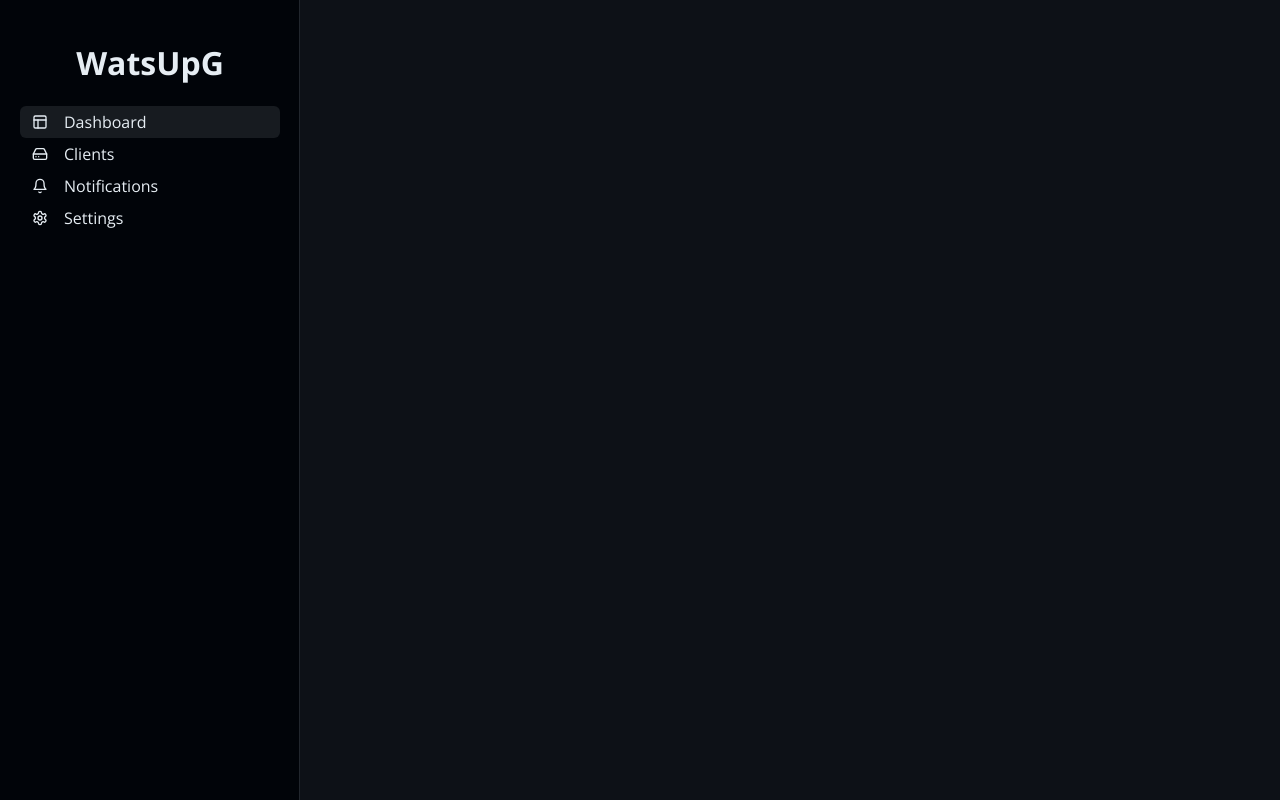
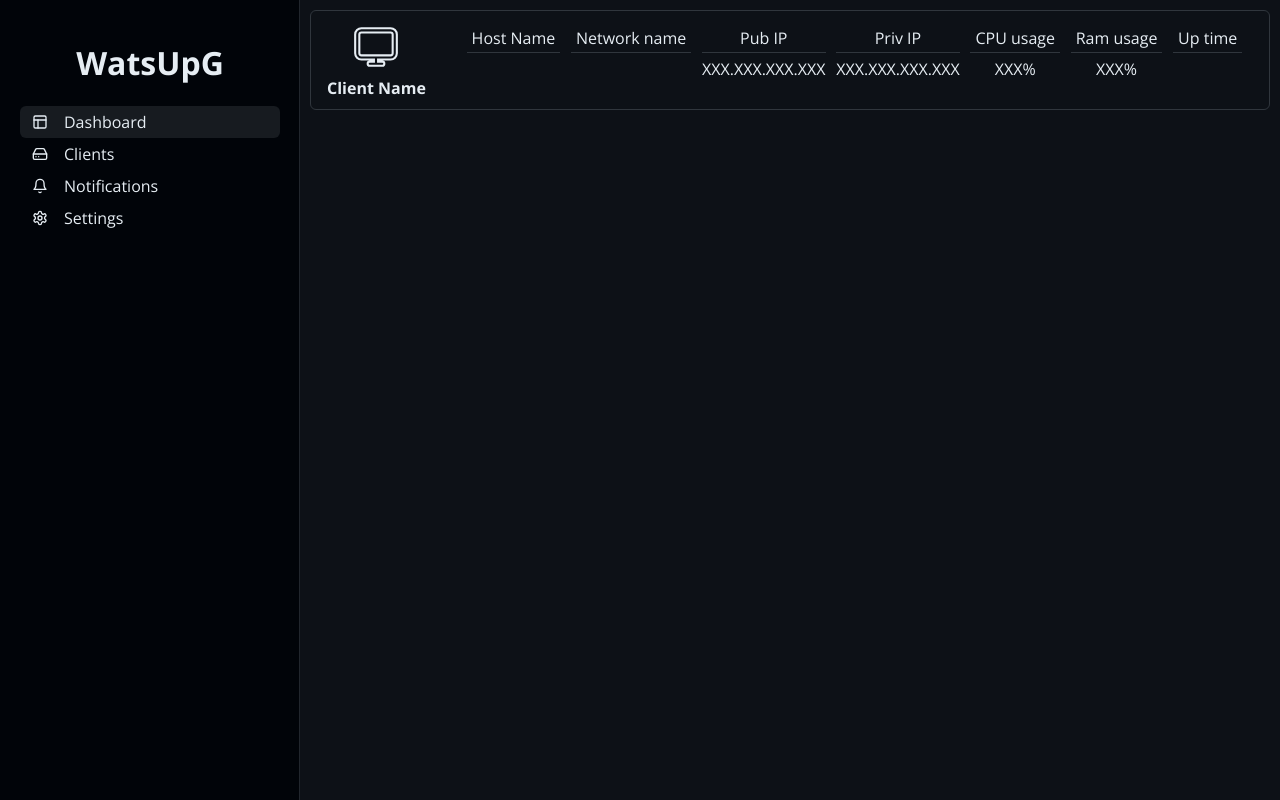
Before and after one commit to YelloElefant/WatsUpG, a PHP site: page /index.html in a window 1280 px wide. Run offline with PHP 8.4, Linux system fonts and the light colour scheme.

Commit message:
making clients box
Signed-off-by: YelloElefant <alextrotternz@gmail.com>

```diff
--- a/Server/docker/Pages/index.html
+++ b/Server/docker/Pages/index.html
@@ -13,7 +13,8 @@
 </head>
 
 <body>
-   <header>
+   <div id="contentWrapper">
+      <div id="contentLeft">
          <div id="sidebarWrapper">
             <div id="sidebar">
                <div id="sidebarHeader">
@@ -22,8 +23,8 @@
                <div id="sidebarContent">
                   <a href="#" class="sidebarLink" id="dashboardLink">
                      <svg xmlns="http://www.w3.org/2000/svg" width="24" height="24" viewBox="0 0 24 24" fill="none"
-                     stroke="currentColor" stroke-width="2" stroke-linecap="round" stroke-linejoin="round" class="icon"
-                     aria-hidden="true" role="img">
+                        stroke="currentColor" stroke-width="2" stroke-linecap="round" stroke-linejoin="round"
+                        class="icon" aria-hidden="true" role="img">
                         <rect x="3" y="3" width="18" height="18" rx="2" ry="2"></rect>
                         <line x1="3" y1="9" x2="21" y2="9"></line>
                         <line x1="9" y1="21" x2="9" y2="9"></line>
@@ -32,8 +33,8 @@
                   </a>
                   <a href="#" class="sidebarLink" id="clientsLink">
                      <svg xmlns="http://www.w3.org/2000/svg" width="24" height="24" viewBox="0 0 24 24" fill="none"
-                     stroke="currentColor" stroke-width="2" stroke-linecap="round" stroke-linejoin="round" class="icon"
-                     aria-hidden="true" role="img">
+                        stroke="currentColor" stroke-width="2" stroke-linecap="round" stroke-linejoin="round"
+                        class="icon" aria-hidden="true" role="img">
                         <line x1="22" y1="12" x2="2" y2="12"></line>
                         <path
                            d="M5.45 5.11 2 12v6a2 2 0 0 0 2 2h16a2 2 0 0 0 2-2v-6l-3.45-6.89A2 2 0 0 0 16.76 4H7.24a2 2 0 0 0-1.79 1.11z">
@@ -45,8 +46,8 @@
                   </a>
                   <a href="#" class="sidebarLink" id="notificationsLink">
                      <svg xmlns="http://www.w3.org/2000/svg" width="24" height="24" viewBox="0 0 24 24" fill="none"
-                     stroke="currentColor" stroke-width="2" stroke-linecap="round" stroke-linejoin="round" class="icon"
-                     aria-hidden="true" role="img">
+                        stroke="currentColor" stroke-width="2" stroke-linecap="round" stroke-linejoin="round"
+                        class="icon" aria-hidden="true" role="img">
                         <path d="M18 8A6 6 0 0 0 6 8c0 7-3 9-3 9h18s-3-2-3-9"></path>
                         <path d="M13.73 21a2 2 0 0 1-3.46 0"></path>
                      </svg>
@@ -54,8 +55,8 @@
                   </a>
                   <a href="#" class="sidebarLink" id="settingsLink">
                      <svg xmlns="http://www.w3.org/2000/svg" width="24" height="24" viewBox="0 0 24 24" fill="none"
-                     stroke="currentColor" stroke-width="2" stroke-linecap="round" stroke-linejoin="round" class="icon"
-                     aria-hidden="true" role="img">
+                        stroke="currentColor" stroke-width="2" stroke-linecap="round" stroke-linejoin="round"
+                        class="icon" aria-hidden="true" role="img">
                         <path
                            d="M12.22 2h-.44a2 2 0 0 0-2 2v.18a2 2 0 0 1-1 1.73l-.43.25a2 2 0 0 1-2 0l-.15-.08a2 2 0 0 0-2.73.73l-.22.38a2 2 0 0 0 .73 2.73l.15.1a2 2 0 0 1 1 1.72v.51a2 2 0 0 1-1 1.74l-.15.09a2 2 0 0 0-.73 2.73l.22.38a2 2 0 0 0 2.73.73l.15-.08a2 2 0 0 1 2 0l.43.25a2 2 0 0 1 1 1.73V20a2 2 0 0 0 2 2h.44a2 2 0 0 0 2-2v-.18a2 2 0 0 1 1-1.73l.43-.25a2 2 0 0 1 2 0l.15.08a2 2 0 0 0 2.73-.73l.22-.39a2 2 0 0 0-.73-2.73l-.15-.08a2 2 0 0 1-1-1.74v-.5a2 2 0 0 1 1-1.74l.15-.09a2 2 0 0 0 .73-2.73l-.22-.38a2 2 0 0 0-2.73-.73l-.15.08a2 2 0 0 1-2 0l-.43-.25a2 2 0 0 1-1-1.73V4a2 2 0 0 0-2-2z">
                         </path>
@@ -66,9 +67,58 @@
                </div>
             </div>
          </div>
-
-
-   </header>
+      </div>
+      <div id="contentRight">
+         <div id="clientsWrapper">
+            <div id="clients">
+               <div class="clientCard">
+                  <div class="clientHead">
+                     <div class="clientImage">
+                        <svg width="50px" height="50" viewBox="0 0 24 24" fill="none" xmlns="http://www.w3.org/2000/svg"
+                           stroke="#e6edf3">
+                           <path fill-rule="evenodd" clip-rule="evenodd"
+                              d="M2 6C2 4.34315 3.34315 3 5 3H19C20.6569 3 22 4.34315 22 6V15C22 16.6569 20.6569 18 19 18H13V19H15C15.5523 19 16 19.4477 16 20C16 20.5523 15.5523 21 15 21H9C8.44772 21 8 20.5523 8 20C8 19.4477 8.44772 19 9 19H11V18H5C3.34315 18 2 16.6569 2 15V6ZM5 5C4.44772 5 4 5.44772 4 6V15C4 15.5523 4.44772 16 5 16H19C19.5523 16 20 15.5523 20 15V6C20 5.44772 19.5523 5 19 5H5Z" />
+                        </svg>
+                     </div>
+                     <div class="clientName">
+                        <span>Client Name</span>
+                     </div>
+                  </div>
+                  <div class="clientInfo">
+                     <div class="clientInfoBox">
+                        <span class="clientInfoBoxName">Host Name</span>
+                        <span class="clientInfoBoxContent"></span>
+                     </div>
+                     <div class="clientInfoBox">
+                        <span class="clientInfoBoxName">Network name</span>
+                        <span class="clientInfoBoxContent"></span>
+                     </div>
+                     <div class="clientInfoBox">
+                        <span class="clientInfoBoxName">Pub IP</span>
+                        <span class="clientInfoBoxContent">XXX.XXX.XXX.XXX</span>
+                     </div>
+                     <div class="clientInfoBox">
+                        <span class="clientInfoBoxName">Priv IP</span>
+                        <span class="clientInfoBoxContent">XXX.XXX.XXX.XXX</span>
+                     </div>
+                     <div class="clientInfoBox">
+                        <span class="clientInfoBoxName">CPU usage</span>
+                        <span class="clientInfoBoxContent">XXX%</span>
+                     </div>
+                     <div class="clientInfoBox">
+                        <span class="clientInfoBoxName">Ram usage</span>
+                        <span class="clientInfoBoxContent">XXX%</span>
+                     </div>
+                     <div class="clientInfoBox">
+                        <span class="clientInfoBoxName">Up time</span>
+                        <span class="clientInfoBoxContent"></span>
+                     </div>
+                  </div>
+               </div>
+            </div>
+         </div>
+      </div>
+   </div>
    <script src="./scripts/index.js"></script>
 </body>
 
--- a/Server/docker/Pages/styles/index.css
+++ b/Server/docker/Pages/styles/index.css
@@ -2,12 +2,20 @@
    --main-font-color: rgb(230, 237, 243);
    --main-font: 'Open Sans', sans-serif;
    --sidebar-width: 300px;
+   --border-radius: 0.375rem;
+   --border-color: #21262d;
+   --secondary-border-color: #30363d;
 }
 
 * {
    box-sizing: border-box;
    color: var(--main-font-color);
    font-family: var(--main-font);
+}
+
+p {
+   margin: 0;
+   padding: 0;
 }
 
 a {
@@ -27,20 +35,30 @@
 }
 
 header {
-   background-color: #010409;
-   height: 100%;
-   width: var(--sidebar-width);
-   border-right: #21262d solid thin;
+
    /* box-shadow: inset 0 1px 0 #21262d; */
 }
+
+#contentWrapper {
+   display: flex;
+   flex-direction: row;
+   height: 100%;
+   width: 100%;
+}
+
+#contentLeft {
+   background-color: #010409;
+   border-right: #21262d solid thin;
+   width: 300px;
+   height: 100%;
+}
+
 
 #sidebarWrapper {
    height: 100%;
    width: var(--sidebar-width);
-   position: fixed;
+   /* position: fixed; */
    z-index: 1;
-   top: 0;
-   left: 0;
    overflow-x: hidden;
 }
 
@@ -75,7 +93,7 @@
 
 .sidebarLink:hover {
    background-color: #171b20;
-   border-radius: 0.375rem;
+   border-radius: var(--border-radius);
 }
 
 .icon {
@@ -96,3 +114,78 @@
    font-weight: 700;
    text-align: center;
 }
+
+
+
+
+#contentRight {
+   flex: 2;
+   width: 100%;
+   padding: 10px;
+}
+
+.clientCard {
+   height: 100px;
+   width: 100%;
+   border: solid thin var(--secondary-border-color);
+   border-radius: var(--border-radius);
+   padding: 16px;
+   display: flex;
+   flex-direction: row;
+   align-items: center;
+   justify-content: flex-start;
+}
+
+.clientHead {
+   display: flex;
+   flex-direction: column;
+   align-items: center;
+   justify-content: center;
+   flex-wrap: nowrap;
+   margin-right: 30px;
+}
+
+.clientName {
+   font-size: 1em;
+   font-weight: 700;
+   margin: 0;
+   padding: 0;
+   width: auto;
+   text-wrap: nowrap;
+}
+
+.clientImage {
+   text-align: center;
+}
+
+.clientInfo {
+   display: flex;
+   flex-direction: row;
+   flex-wrap: wrap;
+   align-items: center;
+   justify-content: space-evenly;
+   width: 100%;
+   height: 100%;
+}
+
+.clientInfoBox {
+   height: 100%;
+   display: flex;
+   flex-direction: column;
+   align-items: center;
+   justify-content: flex-start;
+}
+
+.clientInfoBoxName {
+   padding: 0 5px 3px 5px;
+   border-bottom: var(--secondary-border-color) solid thin;
+   width: 100%;
+   text-align: center;
+}
+
+.clientInfoBoxContent {
+   text-align: center;
+
+   width: 100%;
+   padding-top: 5px;
+}
```
Lines whose indentation alone changed are shown as unchanged.
